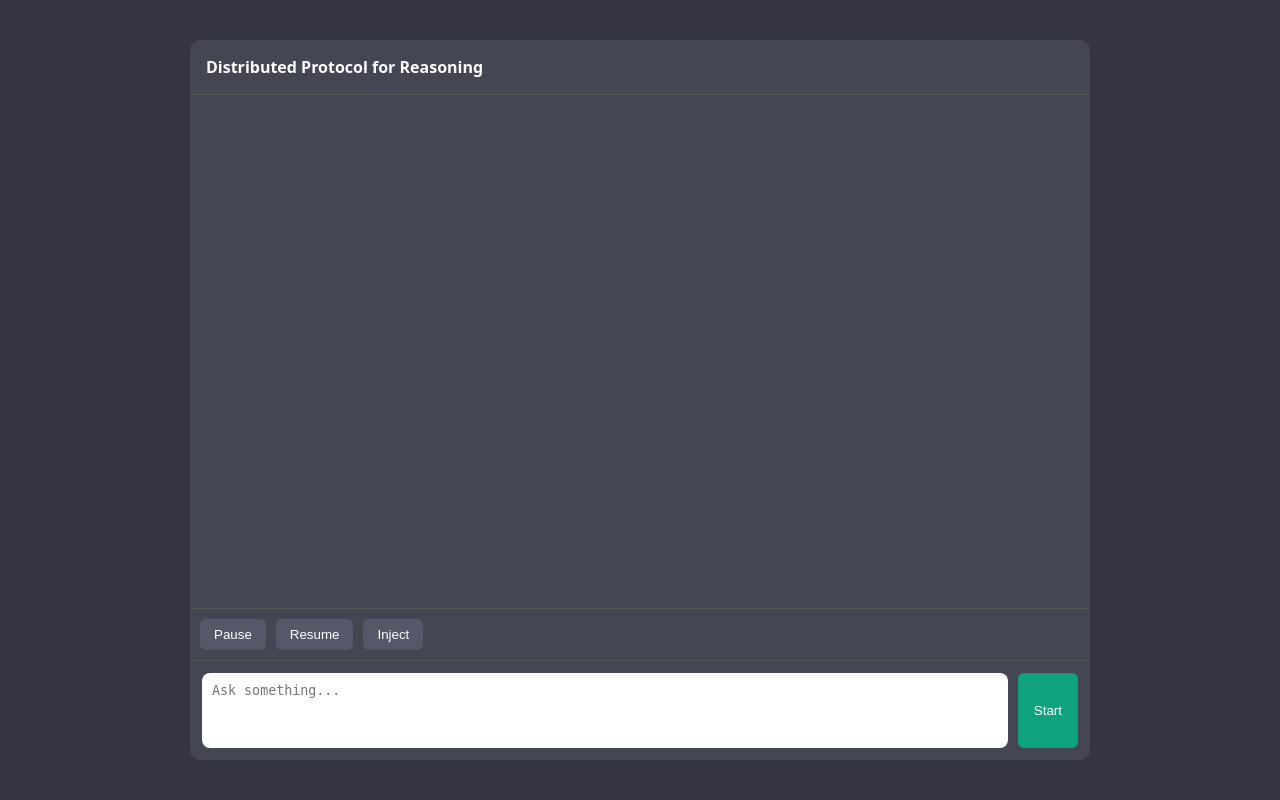
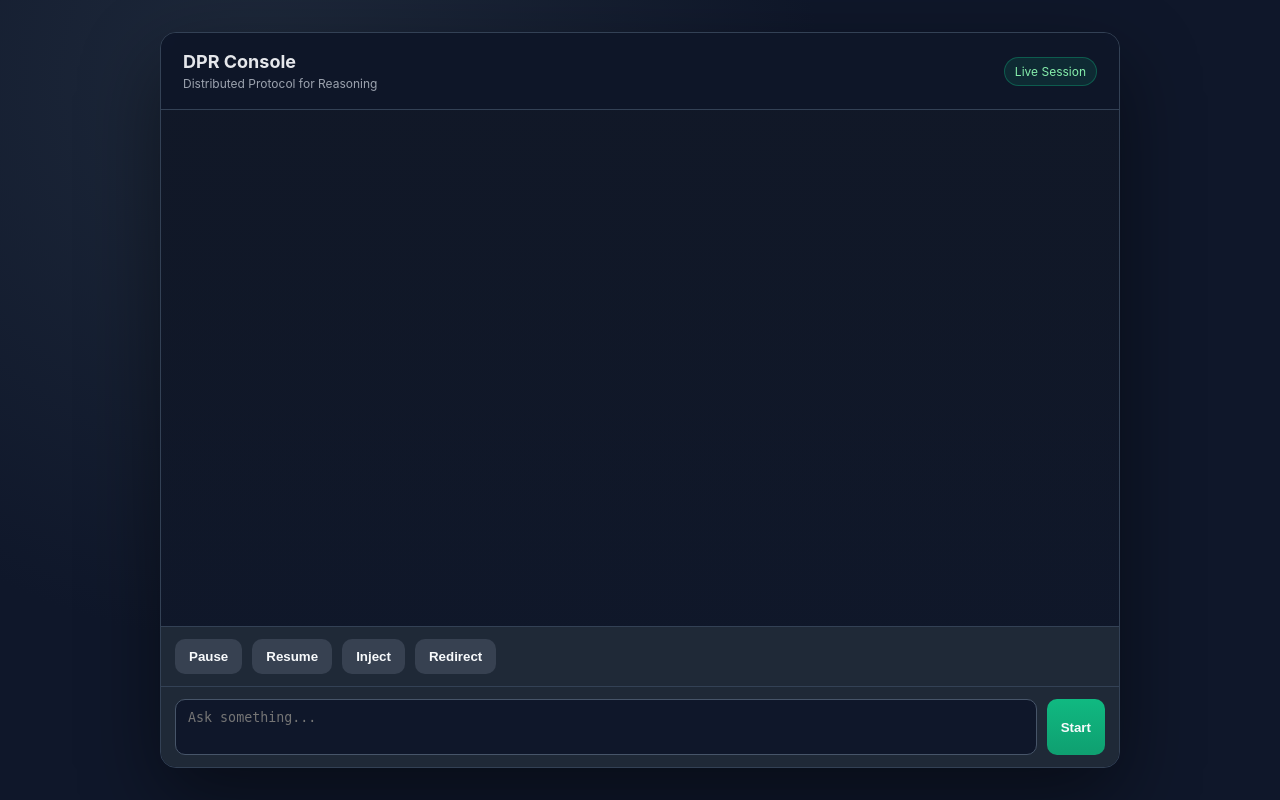
Before and after one commit to Skanda-P-R/Multi-Agent-Reasoning, a Flask app: page / in a window 1280 px wide. Run offline with Flask 3, Linux system fonts and the light colour scheme.

Commit message:
Add Redirt human command, Anti Startvation Rules, Priority Ordering and Rule based Facilitator

```diff
--- a/app.py
+++ b/app.py
@@ -4,6 +4,12 @@ from dpr_protocol import DPRSession
 app = Flask(__name__)
 
 session = None
+
+
+def _require_session():
+    if not session:
+        return jsonify({"status": "error", "error": "no session"}), 400
+    return None
 
 
 @app.route("/")
@@ -28,35 +34,68 @@ def step():
 
     global session
 
-    if not session:
-        return jsonify({"error": "no session"})
+    missing = _require_session()
+    if missing:
+        return missing
 
-    result = session.step()
+    try:
+        result = session.step()
+    except Exception as e:
+        return jsonify({"status": "error", "error": str(e)}), 500
 
     return jsonify(result)
 
 
 @app.route("/pause", methods=["POST"])
 def pause():
+    missing = _require_session()
+    if missing:
+        return missing
+
     session.pause()
     return jsonify({"status": "paused"})
 
 
 @app.route("/resume", methods=["POST"])
 def resume():
+    missing = _require_session()
+    if missing:
+        return missing
+
     session.resume()
     return jsonify({"status": "resumed"})
 
 
 @app.route("/inject", methods=["POST"])
 def inject():
+    missing = _require_session()
+    if missing:
+        return missing
 
-    msg = request.json["message"]
+    msg = request.json.get("message", "").strip()
+    if not msg:
+        return jsonify({"status": "error", "error": "message is required"}), 400
 
     result = session.inject(msg)
 
     return jsonify({"status": "ok", "log": result})
 
 
+@app.route("/redirect", methods=["POST"])
+def redirect():
+    missing = _require_session()
+    if missing:
+        return missing
+
+    msg = request.json.get("message", "").strip()
+    turns = request.json.get("turns", 3)
+
+    if not msg:
+        return jsonify({"status": "error", "error": "message is required"}), 400
+
+    result = session.redirect(msg, turns)
+    return jsonify({"status": "ok", "log": result})
+
+
 if __name__ == "__main__":
     app.run(debug=True)
--- a/static/app.js
+++ b/static/app.js
@@ -28,6 +28,28 @@ function addMessage(role, text) {
     scrollBottom()
 
 
+}
+
+function addSystem(text) {
+    addMessage("system", text)
+}
+
+function showCommandBox(type, label, placeholder) {
+    commandType = type
+    document.getElementById("command-label").textContent = label
+
+    const input = document.getElementById("command-input")
+    input.placeholder = placeholder
+
+    const redirectTurns = document.getElementById("redirect-turns")
+    if (type === "redirect") {
+        redirectTurns.classList.remove("hidden")
+    } else {
+        redirectTurns.classList.add("hidden")
+    }
+
+    document.getElementById("command-box").classList.remove("hidden")
+    input.focus()
 }
 
 async function start() {
@@ -63,14 +85,37 @@ async function loop() {
     const res = await fetch("/step", { method: "POST" })
     const data = await res.json()
 
+    if (data.status === "error") {
+        addSystem(`❌ ${data.error || "Unknown server error"}`)
+        running = false
+        return
+    }
+
     if (data.status === "paused") {
         paused = true
         return
     }
 
+    if (data.status === "done") {
+        addMessage("system", `✅ **${data.agent}**\n\n${data.text}`)
+        running = false
+        return
+    }
+
     const agentClass = data.agent.replace(" ", "").toLowerCase()
 
-    addMessage(agentClass, `**${data.agent}**\n\n${data.text}`)
+    let meta = ""
+    if (data.ignored) {
+        meta += `\n\n⚠️ _Ignored response_: ${data.ignored_reason}`
+    }
+    if (typeof data.quota_left !== "undefined") {
+        meta += `\n\n_Quota left_: ${data.quota_left}`
+    }
+    if (Array.isArray(data.queued_interrupts) && data.queued_interrupts.length) {
+        meta += `\n\n_Hand queue_: ${data.queued_interrupts.join(", ")}`
+    }
+
+    addMessage(agentClass, `**${data.agent}**\n\n${data.text}${meta}`)
 
     setTimeout(loop, 900)
 
@@ -104,13 +149,11 @@ async function resume() {
 }
 
 function showInject() {
+    showCommandBox("inject", "INJECT", "Enter human instruction...")
+}
 
-
-    commandType = "inject"
-
-    document.getElementById("command-box").classList.remove("hidden")
-
-
+function showRedirect() {
+    showCommandBox("redirect", "REDIRECT", "Enter redirection objective...")
 }
 
 async function submitCommand() {
@@ -134,10 +177,24 @@ async function submitCommand() {
         addMessage("human", `🧑 Inject: ${msg}`)
     }
 
+    if (commandType === "redirect") {
+        const turnsRaw = document.getElementById("redirect-turns").value
+        const turns = Math.max(1, parseInt(turnsRaw || "3", 10))
+
+        await fetch("/redirect", {
+            method: "POST",
+            headers: { "Content-Type": "application/json" },
+            body: JSON.stringify({ message: msg, turns })
+        })
+
+        addMessage("human", `🧭 Redirect (${turns} turns): ${msg}`)
+    }
+
 
     input.value = ""
 
     document.getElementById("command-box").classList.add("hidden")
+    commandType = null
 
 
 }
--- a/static/style.css
+++ b/static/style.css
@@ -1,186 +1,195 @@
+:root {
+    --bg: #0f172a;
+    --panel: #111827;
+    --panel-soft: #1f2937;
+    --border: #334155;
+    --text: #e5e7eb;
+    --muted: #9ca3af;
+    --primary: #10b981;
+}
+
+* {
+    box-sizing: border-box;
+}
+
 body {
-
     margin: 0;
-    font-family: system-ui;
-    background: #343541;
-    color: white;
-
+    font-family: "Inter", "Segoe UI", system-ui, -apple-system, sans-serif;
+    background: radial-gradient(circle at 20% 10%, #1e293b 0%, var(--bg) 45%);
+    color: var(--text);
     height: 100vh;
     display: flex;
     justify-content: center;
     align-items: center;
-
+    padding: 18px;
 }
 
 .app {
-
-    width: 900px;
-    height: 90vh;
-
+    width: min(960px, 100%);
+    height: min(92vh, 980px);
     display: flex;
     flex-direction: column;
-
-    background: #444654;
-    border-radius: 10px;
-
+    background: linear-gradient(180deg, #111827 0%, #0f172a 100%);
+    border: 1px solid var(--border);
+    border-radius: 16px;
+    box-shadow: 0 30px 80px rgba(0, 0, 0, 0.45);
     overflow: hidden;
-
 }
 
 .header {
+    display: flex;
+    justify-content: space-between;
+    align-items: center;
+    padding: 18px 22px;
+    border-bottom: 1px solid var(--border);
+    background: rgba(15, 23, 42, 0.85);
+    backdrop-filter: blur(6px);
+}
 
-    padding: 16px;
-    font-weight: 600;
-    border-bottom: 1px solid #555;
+.header h1 {
+    margin: 0;
+    font-size: 18px;
+    font-weight: 700;
+}
 
+.header p {
+    margin: 4px 0 0;
+    font-size: 12px;
+    color: var(--muted);
+}
+
+.header-badge {
+    font-size: 12px;
+    color: #86efac;
+    background: rgba(16, 185, 129, 0.12);
+    border: 1px solid rgba(16, 185, 129, 0.35);
+    padding: 6px 10px;
+    border-radius: 999px;
 }
 
 .chat {
-
     flex: 1;
     overflow-y: auto;
-
-    padding: 25px;
-
+    padding: 24px;
     display: flex;
     flex-direction: column;
-    gap: 18px;
-
+    gap: 14px;
+    background: linear-gradient(180deg, rgba(17, 24, 39, 0.5) 0%, rgba(15, 23, 42, 0) 100%);
 }
 
 .message {
-
     display: flex;
-
 }
 
 .message .bubble {
-
-    padding: 14px 18px;
-    border-radius: 12px;
-    max-width: 70%;
-
-    line-height: 1.5;
-
+    padding: 12px 14px;
+    border-radius: 14px;
+    max-width: 75%;
+    line-height: 1.55;
+    border: 1px solid rgba(255, 255, 255, 0.09);
+    box-shadow: 0 4px 18px rgba(0, 0, 0, 0.18);
 }
 
 .human {
-
     justify-content: flex-end;
-
 }
 
 .human .bubble {
-
-    background: #10a37f;
-
+    background: linear-gradient(135deg, #0ea37f 0%, #0b8f71 100%);
 }
 
 .system .bubble {
-
-    background: #666;
-
+    background: #374151;
 }
 
+/* Cleaner agent colors (distinct but softer) */
 .agent1 .bubble {
-    background: #3b82f6;
+    background: #2563eb;
 }
 
 .agent2 .bubble {
-    background: #9333ea;
+    background: #7c3aed;
 }
 
 .agent3 .bubble {
-    background: #f59e0b;
+    background: #d97706;
 }
 
 .agent4 .bubble {
-    background: #ef4444;
+    background: #dc2626;
 }
 
-.control-panel {
-
-    padding: 10px;
+.control-panel,
+.command-box,
+.input-bar {
     display: flex;
     gap: 10px;
-    border-top: 1px solid #555;
-
-}
-
-.control-panel button {
-
-    background: #565869;
-    border: none;
-    color: white;
-
-    padding: 8px 14px;
-    border-radius: 6px;
-    cursor: pointer;
-
+    padding: 12px 14px;
+    border-top: 1px solid var(--border);
+    background: var(--panel-soft);
 }
 
 .command-box {
-
-    padding: 10px;
-    display: flex;
-    gap: 10px;
-
-    border-top: 1px solid #555;
-
+    align-items: center;
 }
 
-.command-box input {
+.command-label {
+    font-size: 11px;
+    font-weight: 700;
+    letter-spacing: 0.8px;
+    color: #cbd5e1;
+    padding: 4px 8px;
+    border-radius: 6px;
+    background: #334155;
+}
 
+input,
+textarea {
     flex: 1;
-    padding: 8px;
-    border-radius: 6px;
+    padding: 10px 12px;
+    border-radius: 10px;
+    border: 1px solid #475569;
+    background: #0f172a;
+    color: var(--text);
+    outline: none;
+}
+
+input:focus,
+textarea:focus {
+    border-color: #64748b;
+    box-shadow: 0 0 0 3px rgba(100, 116, 139, 0.25);
+}
+
+textarea {
+    resize: none;
+    min-height: 56px;
+}
+
+#redirect-turns {
+    width: 92px;
+    flex: 0 0 auto;
+}
+
+.btn,
+button {
     border: none;
+    color: #f8fafc;
+    background: linear-gradient(180deg, #10b981 0%, #0f9f70 100%);
+    padding: 10px 14px;
+    border-radius: 10px;
+    cursor: pointer;
+    font-weight: 600;
+}
 
+.btn-muted {
+    background: #374151;
+}
+
+.btn:hover,
+button:hover {
+    filter: brightness(1.06);
 }
 
 .hidden {
-
     display: none;
-
 }
-
-.input-bar {
-
-    display: flex;
-    gap: 10px;
-
-    padding: 12px;
-    border-top: 1px solid #555;
-
-}
-
-textarea {
-
-    flex: 1;
-    resize: none;
-    height: 55px;
-
-    padding: 10px;
-
-    border-radius: 8px;
-    border: none;
-
-}
-
-button {
-
-    background: #10a37f;
-    border: none;
-    color: white;
-
-    padding: 10px 16px;
-    border-radius: 6px;
-    cursor: pointer;
-
-}
-
-button:hover {
-
-    opacity: 0.9;
-
-}
--- a/templates/index.html
+++ b/templates/index.html
@@ -2,77 +2,44 @@
 <html>
 
 <head>
-    <title>DPR Multi-Agent Reasoning</title>
-
+    <title>DPR Multi-Agent Console</title>
     <link rel="stylesheet" href="/static/style.css">
-
     <script src="https://cdn.jsdelivr.net/npm/marked/marked.min.js"></script>
 </head>
 
 <body>
-    <!DOCTYPE html>
-
-    <html>
-
-    <head>
-
-        <title>DPR Multi-Agent Console</title>
-
-        <link rel="stylesheet" href="/static/style.css">
-
-        <script src="https://cdn.jsdelivr.net/npm/marked/marked.min.js"></script>
-
-    </head>
-
-    <body>
-
     <div class="app">
-
-            <div class="header">
-                Distributed Protocol for Reasoning
+        <header class="header">
+            <div>
+                <h1>DPR Console</h1>
+                <p>Distributed Protocol for Reasoning</p>
             </div>
-
+            <span class="header-badge">Live Session</span>
+        </header>
 
         <div id="chat" class="chat"></div>
 
-
-
         <div class="control-panel">
-
-                <button onclick="pause()">Pause</button>
-                <button onclick="resume()">Resume</button>
-                <button onclick="showInject()">Inject</button>
-
+            <button class="btn btn-muted" onclick="pause()">Pause</button>
+            <button class="btn btn-muted" onclick="resume()">Resume</button>
+            <button class="btn btn-muted" onclick="showInject()">Inject</button>
+            <button class="btn btn-muted" onclick="showRedirect()">Redirect</button>
         </div>
 
-
-
         <div id="command-box" class="command-box hidden">
-
-                <input id="command-input" placeholder="Enter human instruction...">
-
-                <button onclick="submitCommand()">Send</button>
-
+            <span id="command-label" class="command-label"></span>
+            <input id="command-input" placeholder="Enter command message...">
+            <input id="redirect-turns" type="number" min="1" value="3" class="hidden" title="Redirect turns">
+            <button class="btn" onclick="submitCommand()">Send</button>
         </div>
 
-
-
         <div class="input-bar">
-
             <textarea id="question" placeholder="Ask something..."></textarea>
-
-                <button id="start-btn" onclick="start()">Start</button>
-
+            <button id="start-btn" class="btn" onclick="start()">Start</button>
         </div>
-
     </div>
 
     <script src="/static/app.js"></script>
-
 </body>
 
 </html>
-
-</body>
-
-</html>
```
Also changed, not shown: dpr_protocol.py (+164 -48 lines), README.md, 2 other files. Lines whose indentation alone changed are shown as unchanged.
